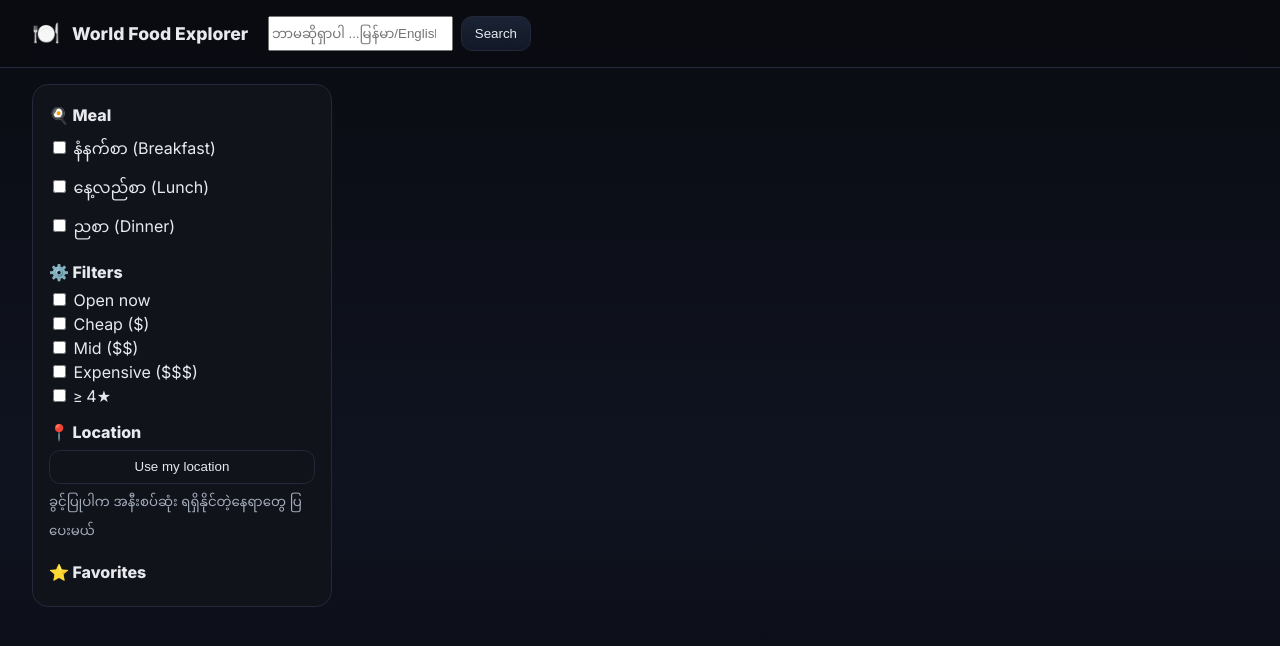
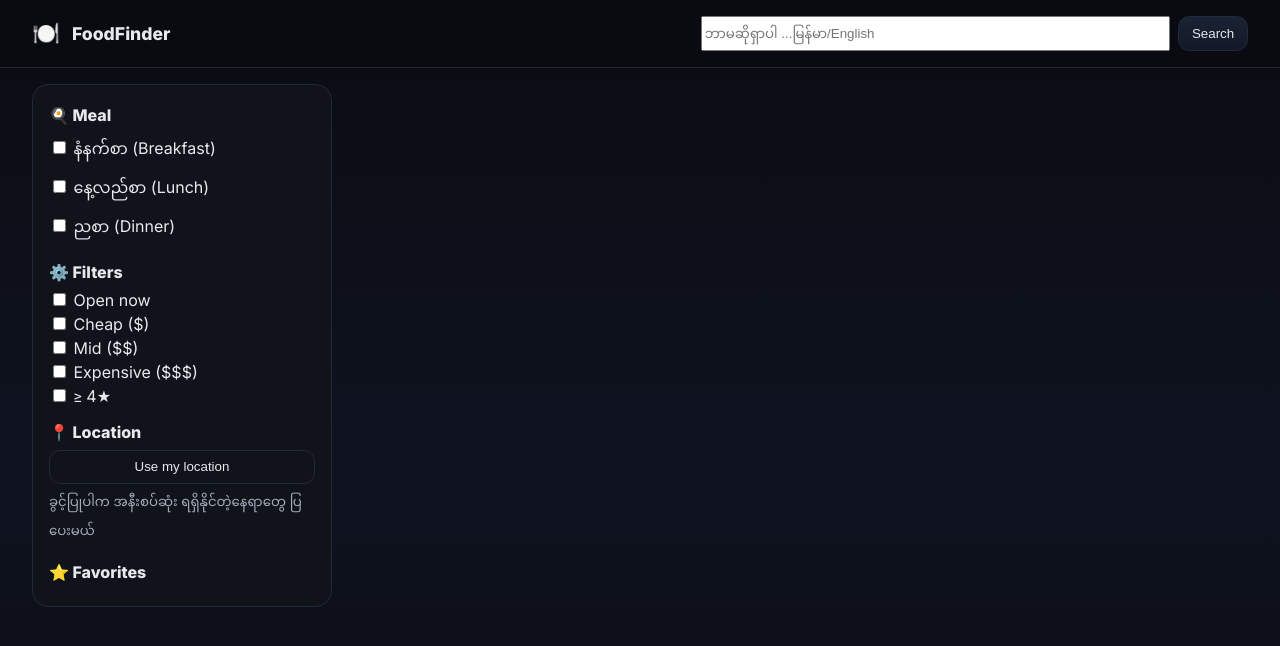
Before and after one commit to Minmaung0307/foodfinder, a plain HTML site: page public/index.html in a window 1280 px wide. Drawn offline with Linux system fonts and the light colour scheme; some packages are replaced by stand-ins of ours.

Commit message:
fixed searchbar

```diff
--- a/public/index.html
+++ b/public/index.html
@@ -3,7 +3,7 @@
   <head>
     <meta charset="UTF-8" />
     <meta name="viewport" content="width=device-width, initial-scale=1" />
-    <title>ဘာစားမလဲ</title>
+    <title>FoodFinder</title>
     <link rel="stylesheet" href="styles.css" />
     <link rel="preconnect" href="https://fonts.googleapis.com" />
     <link rel="preconnect" href="https://fonts.gstatic.com" crossorigin />
@@ -16,7 +16,7 @@
     <header class="topbar">
       <div class="brand">
         <span class="logo">🍽️</span>
-        <h1>World Food Explorer</h1>
+        <h1>FoodFinder</h1>
       </div>
       <div class="search-row">
         <input
--- a/public/styles.css
+++ b/public/styles.css
@@ -50,7 +50,12 @@ body {
 .search-row {
   display: flex;
   gap: 0.5rem;
-  width: min(980px, 100%);
+  width: 45%;   /* ခပ်ရှည်ရှည်လုပ်ထား */
+  max-width: 980px;
+  /* width: min(980px, 100%); */
+}
+.search-row input {
+  flex: 1;
 }
 main {
   display: grid;
```
